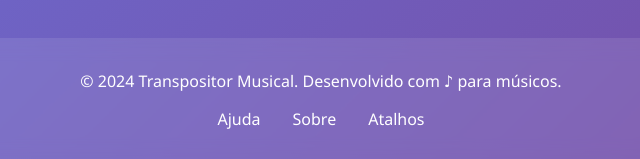
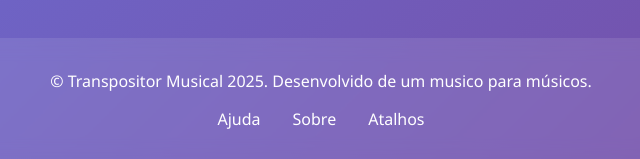
Before and after one commit to Vitinhokkk/Transpositor-de-notas-, a plain HTML site: page front/index.html in a window 1280 px wide. Shown: the part 916-1075 px from the top of the page, 319-959 px from the left. Drawn offline with Linux system fonts and the light colour scheme.

Commit message:
atualização nome final

```diff
--- a/front/index.html
+++ b/front/index.html
@@ -215,7 +215,7 @@
     <!-- Footer -->
     <footer class="footer">
         <div class="container">
-            <p>&copy; 2024 Transpositor Musical. Desenvolvido com ♪ para músicos.</p>
+            <p>&copy; Transpositor Musical 2025. Desenvolvido de um musico para músicos.</p>
             <div class="footer-links">
                 <a href="#" onclick="showHelp()">Ajuda</a>
                 <a href="#" onclick="showAbout()">Sobre</a>
```
